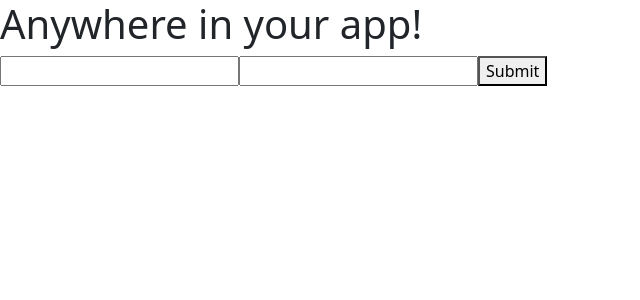
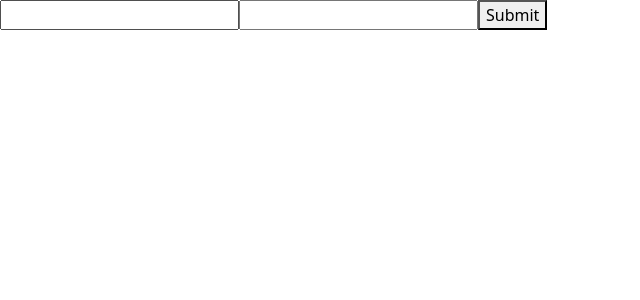
Before and after one commit to Stephan-js/frontend-project-12, a React (Create React App) app in the folder frontend/: page / in a window 1280 px wide. Shown: the top 300 px of the page, without its empty margins (0-640 px from the left). Built offline with nearby package versions, Linux system fonts and the light colour scheme.

Commit message:
Added linter

```diff
--- a/frontend/src/pages/login.jsx
+++ b/frontend/src/pages/login.jsx
@@ -1,12 +1,12 @@
 import React from 'react';
 import { Formik } from 'formik';
 
-const Basic = () => (
+function Login() {
+  return (
     <div>
-    <h1>Anywhere in your app!</h1>
       <Formik
         initialValues={{ email: '', password: '' }}
-      validate={values => {
+        validate={(values) => {
           const errors = {};
           if (!values.email) {
             errors.email = 'Required';
@@ -59,5 +59,6 @@ const Basic = () => (
       </Formik>
     </div>
   );
+}
 
-export default Basic;
+export default Login;
```
Also changed, not shown: frontend/package.json (+7 -0 lines), frontend/src/index.jsx (+6 -6 lines), frontend/.eslintrc.js (added), 1 other file (tests, documents, lock files or other folders). Lines whose indentation alone changed are shown as unchanged.
